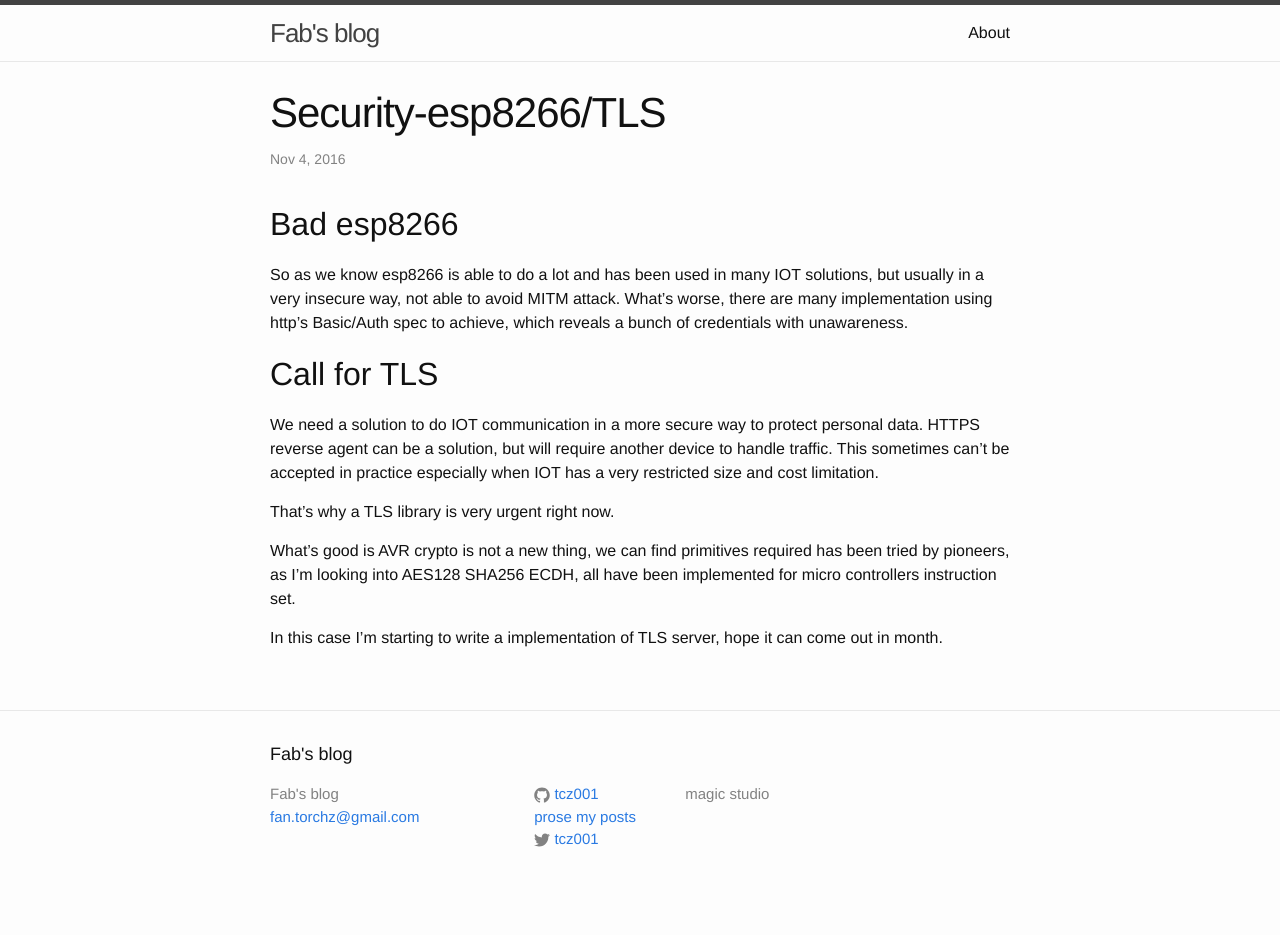
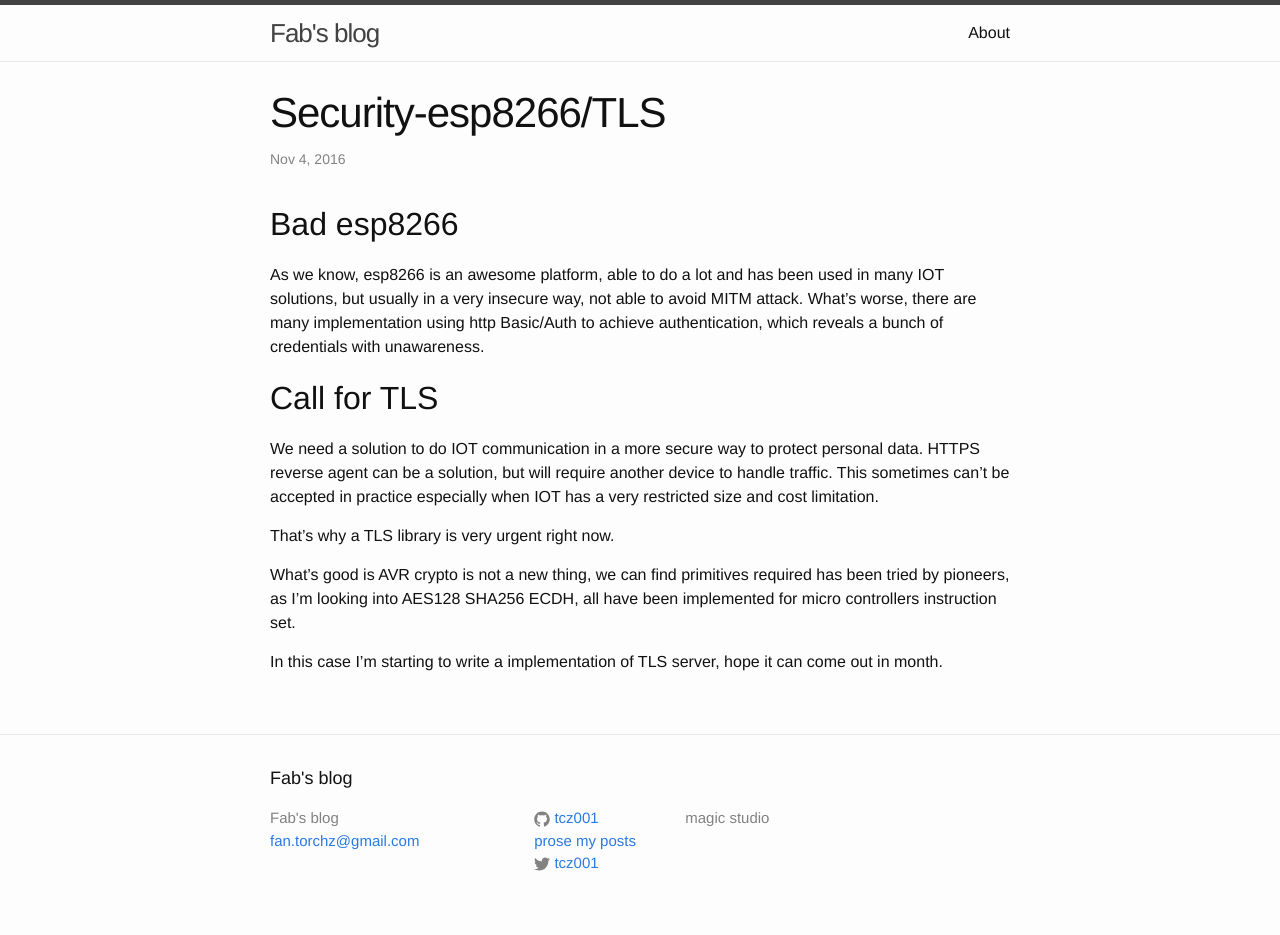
Before and after one commit to tcz001/tcz001.github.io, a Jekyll site: the page built from _posts/2016-11-04-security-esp8266-tls.md, in a window 1280 px wide. Built offline with Jekyll 4.4.1, drawn with Linux system fonts in a browser that asks for light colours; before the commit the page ends 911 px from its top, so only the background shows below that.

Commit message:
Created 2016-11-04-security-esp8266-tls.md

```diff
--- a/_posts/2016-11-04-security-esp8266-tls.md
+++ b/_posts/2016-11-04-security-esp8266-tls.md
@@ -5,7 +5,7 @@ title: Security-esp8266/TLS
 ---
 ## Bad esp8266
 
-So as we know esp8266 is able to do a lot and has been used in many IOT solutions, but usually in a very insecure way, not able to avoid MITM attack. What's worse, there are many implementation using http's Basic/Auth spec to achieve, which reveals a bunch of credentials with unawareness.
+As we know, esp8266 is an awesome platform, able to do a lot and has been used in many IOT solutions, but usually in a very insecure way, not able to avoid MITM attack. What's worse, there are many implementation using http Basic/Auth to achieve authentication, which reveals a bunch of credentials with unawareness.
 
 ## Call for TLS
 
```
